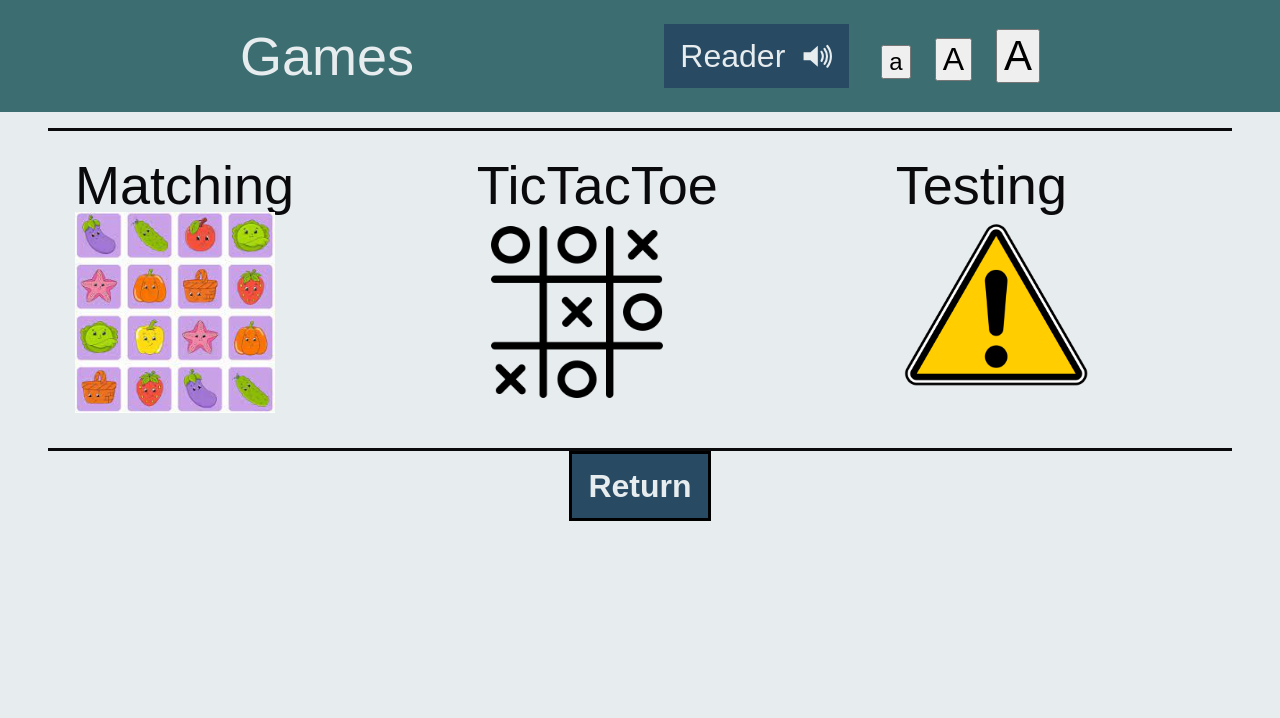
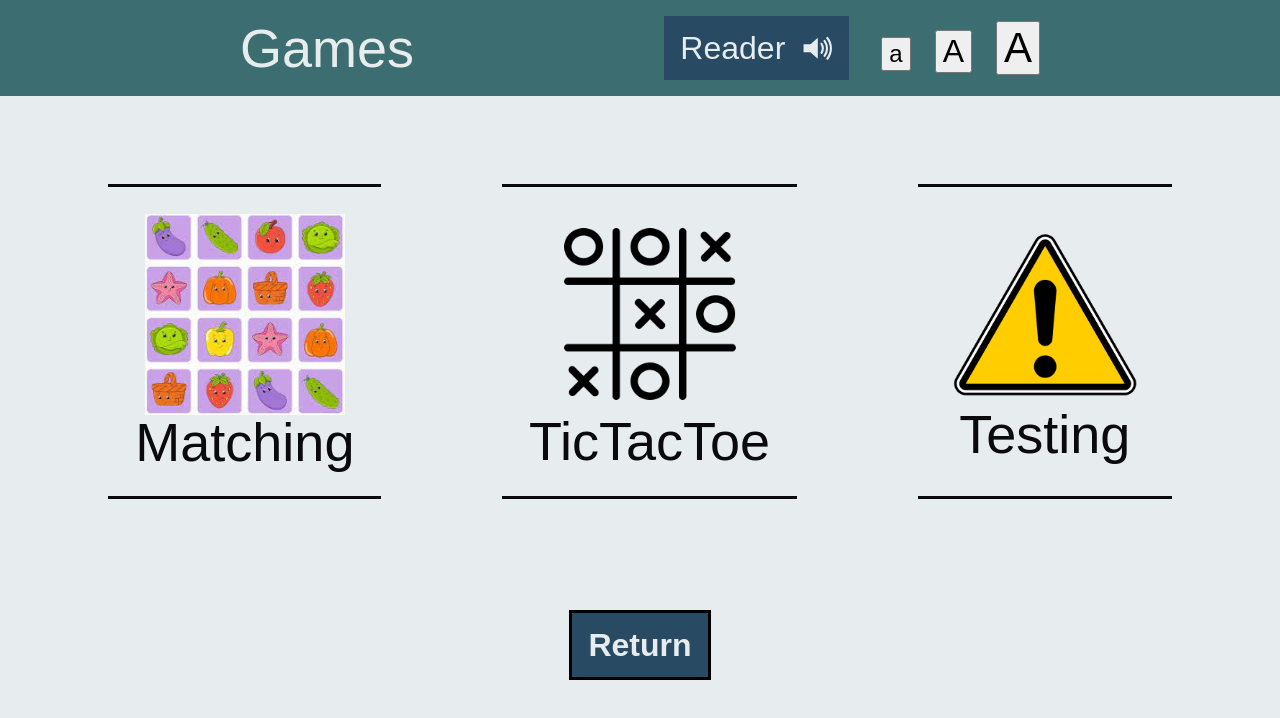
Before and after one commit to p5quared/dementia-alzheimersv2, a SvelteKit app: page /games in a window 1280 px wide. Shown: the top 718 px of the page. Built offline with nearby package versions, Linux system fonts and the light colour scheme.

Commit message:
clean up UI

```diff
--- a/src/routes/games/+page.svelte
+++ b/src/routes/games/+page.svelte
@@ -30,29 +30,27 @@
             </div>
         </div>
     </header>
-    <div class="main-content">
-        <nav style="--font-size: {size}">
+    <div class="main-content" style="--font-size: {size}">
         <ul>
             <li>
                 <a href="/games/match">
+                    <img class="game-thumb" src="/images/matching.jpeg" alt="matching game" />
                     Matching
-                        <img class="game-thumb" src="/images/matching.jpeg" alt="matching game" />
                 </a>
             </li>
             <li>
                 <a href="/games/tictactoe">
+                    <img class="game-thumb" src="/images/tictactoe.png" alt="tictactoegame" />
                     TicTacToe
-                        <img class="game-thumb" src="/images/tictactoe.png" alt="tictactoegame" />
                 </a>
             </li>
             <li>
                 <a href="/games/testing">
+                    <img class="game-thumb" src="/images/testing.png" alt="testing-game" />
                     Testing
-                        <img class="game-thumb" src="/images/testing.png" alt="testing-game" />
                 </a>
             </li>
         </ul>
-        </nav>
         <a id="return" href="/">Return</a>
     </div>
 </section>
@@ -63,6 +61,7 @@
         display: flex;
         flex-direction: column;
 
+        gap: 1em;
     }
     header {
         padding-inline: 15em;
@@ -79,6 +78,8 @@
         display: flex;
         flex-direction: column;
 
+        justify-content: space-around;
+        height: 100%;
     }
 
     h1 {
@@ -150,6 +151,16 @@
         background-size: 100% 100%
     }
 
+    li a {
+        width: 100%;
+        height: 100%;
+
+        display: flex;
+        flex-direction: column;
+        align-items: center;
+        justify-content: center;
+    }
+
     a {
         text-decoration: none;
         color: var(--color-offblack);
@@ -164,6 +175,7 @@
     #return {
         align-self: center;
         padding: 0.5em;
+        margin-bottom: 2em;
         background-color: #284B63;
         color: var(--color-offwhite);
         border: solid black;
```
Lines whose indentation alone changed are shown as unchanged.
